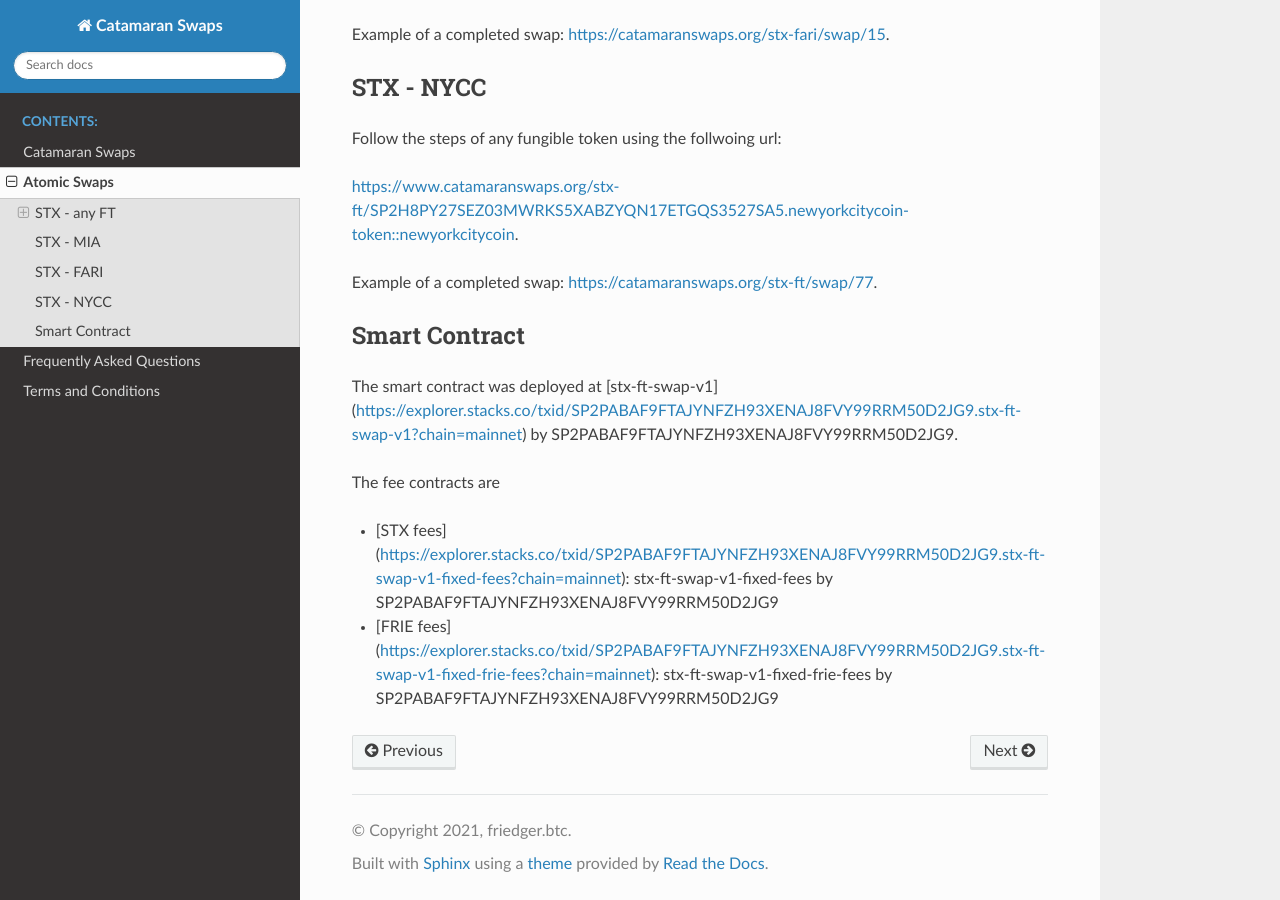
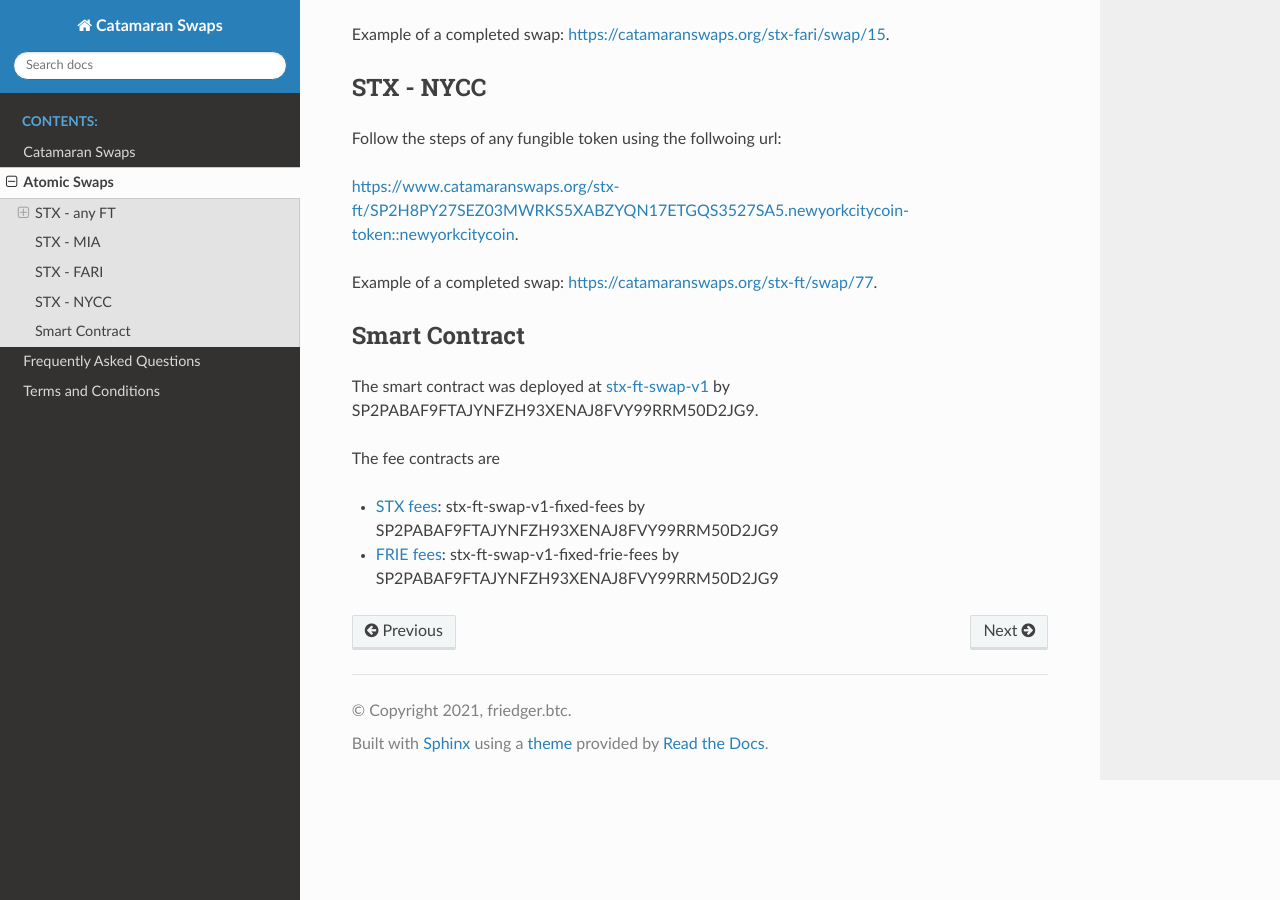
Before and after one commit to friedger/stacks-swaps, a Sphinx documentation site: the page built from docs/atomic.rst, in a window 1280 px wide and 900 px high, scrolled down 2863 px. Built offline with Sphinx 7.4.7 and the Read the Docs theme 2.0.0, drawn with Linux system fonts in a browser that asks for light colours.

Commit message:
fix more links

```diff
--- a/docs/atomic.rst
+++ b/docs/atomic.rst
@@ -71,10 +71,10 @@
 
 Smart Contract
 --------------
-The smart contract was deployed at [stx-ft-swap-v1](https://explorer.stacks.co/txid/SP2PABAF9FTAJYNFZH93XENAJ8FVY99RRM50D2JG9.stx-ft-swap-v1?chain=mainnet) by
+The smart contract was deployed at `stx-ft-swap-v1 <https://explorer.stacks.co/txid/SP2PABAF9FTAJYNFZH93XENAJ8FVY99RRM50D2JG9.stx-ft-swap-v1?chain=mainnet>`_ by
 SP2PABAF9FTAJYNFZH93XENAJ8FVY99RRM50D2JG9.
 
 The fee contracts are
 
-* [STX fees](https://explorer.stacks.co/txid/SP2PABAF9FTAJYNFZH93XENAJ8FVY99RRM50D2JG9.stx-ft-swap-v1-fixed-fees?chain=mainnet): stx-ft-swap-v1-fixed-fees by SP2PABAF9FTAJYNFZH93XENAJ8FVY99RRM50D2JG9
-* [FRIE fees](https://explorer.stacks.co/txid/SP2PABAF9FTAJYNFZH93XENAJ8FVY99RRM50D2JG9.stx-ft-swap-v1-fixed-frie-fees?chain=mainnet): stx-ft-swap-v1-fixed-frie-fees by SP2PABAF9FTAJYNFZH93XENAJ8FVY99RRM50D2JG9
+* `STX fees <https://explorer.stacks.co/txid/SP2PABAF9FTAJYNFZH93XENAJ8FVY99RRM50D2JG9.stx-ft-swap-v1-fixed-fees?chain=mainnet>`_: stx-ft-swap-v1-fixed-fees by SP2PABAF9FTAJYNFZH93XENAJ8FVY99RRM50D2JG9
+* `FRIE fees <https://explorer.stacks.co/txid/SP2PABAF9FTAJYNFZH93XENAJ8FVY99RRM50D2JG9.stx-ft-swap-v1-fixed-frie-fees?chain=mainnet>`_: stx-ft-swap-v1-fixed-frie-fees by SP2PABAF9FTAJYNFZH93XENAJ8FVY99RRM50D2JG9
--- a/docs/catamaran.rst
+++ b/docs/catamaran.rst
@@ -46,5 +46,5 @@
 
 Smart Contract
 --------------
-The smart contract was deployed at [btc-stx-swap-v1](https://explorer.stacks.co/txid/SP2PABAF9FTAJYNFZH93XENAJ8FVY99RRM50D2JG9.btc-stx-swap-v1?chain=mainnet) by
+The smart contract was deployed at `btc-stx-swap-v1 <https://explorer.stacks.co/txid/SP2PABAF9FTAJYNFZH93XENAJ8FVY99RRM50D2JG9.btc-stx-swap-v1?chain=mainnet>`_ by
 SP2PABAF9FTAJYNFZH93XENAJ8FVY99RRM50D2JG9.
```
